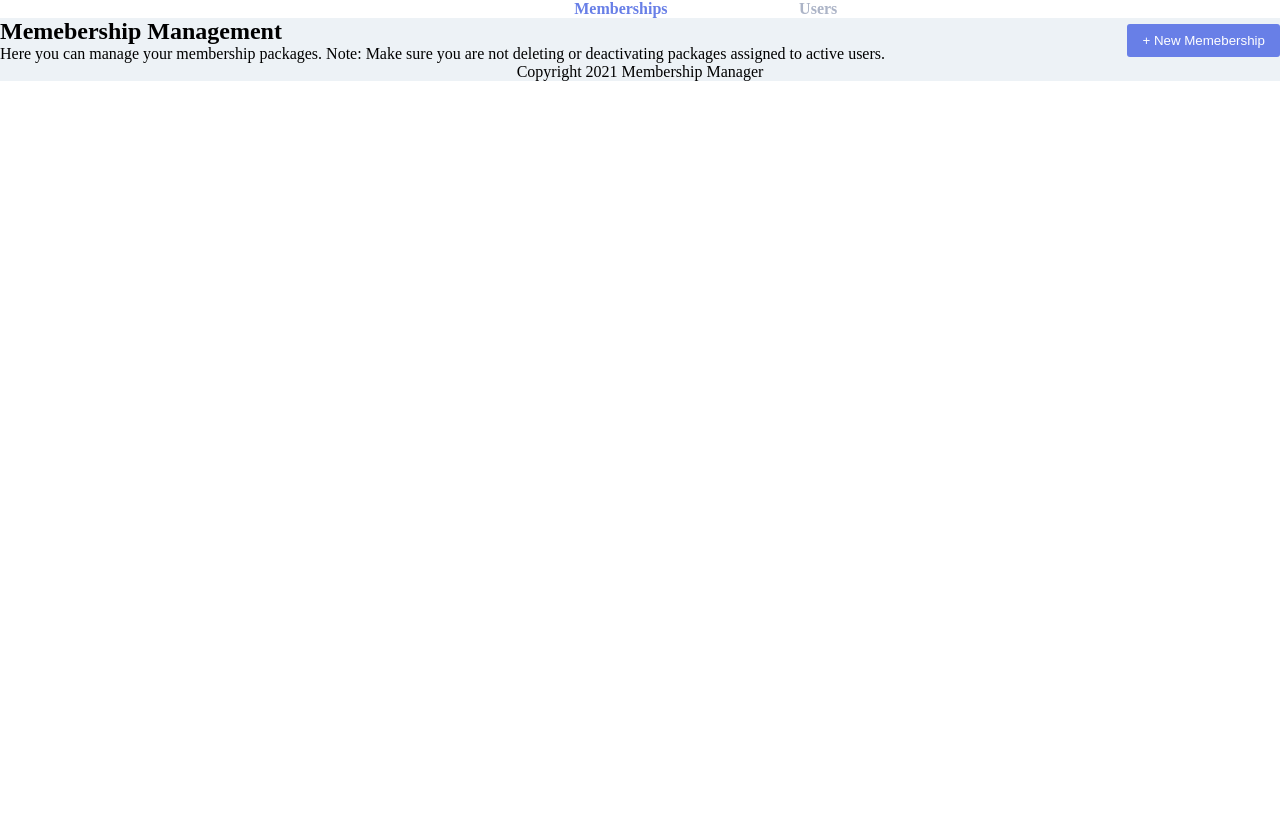
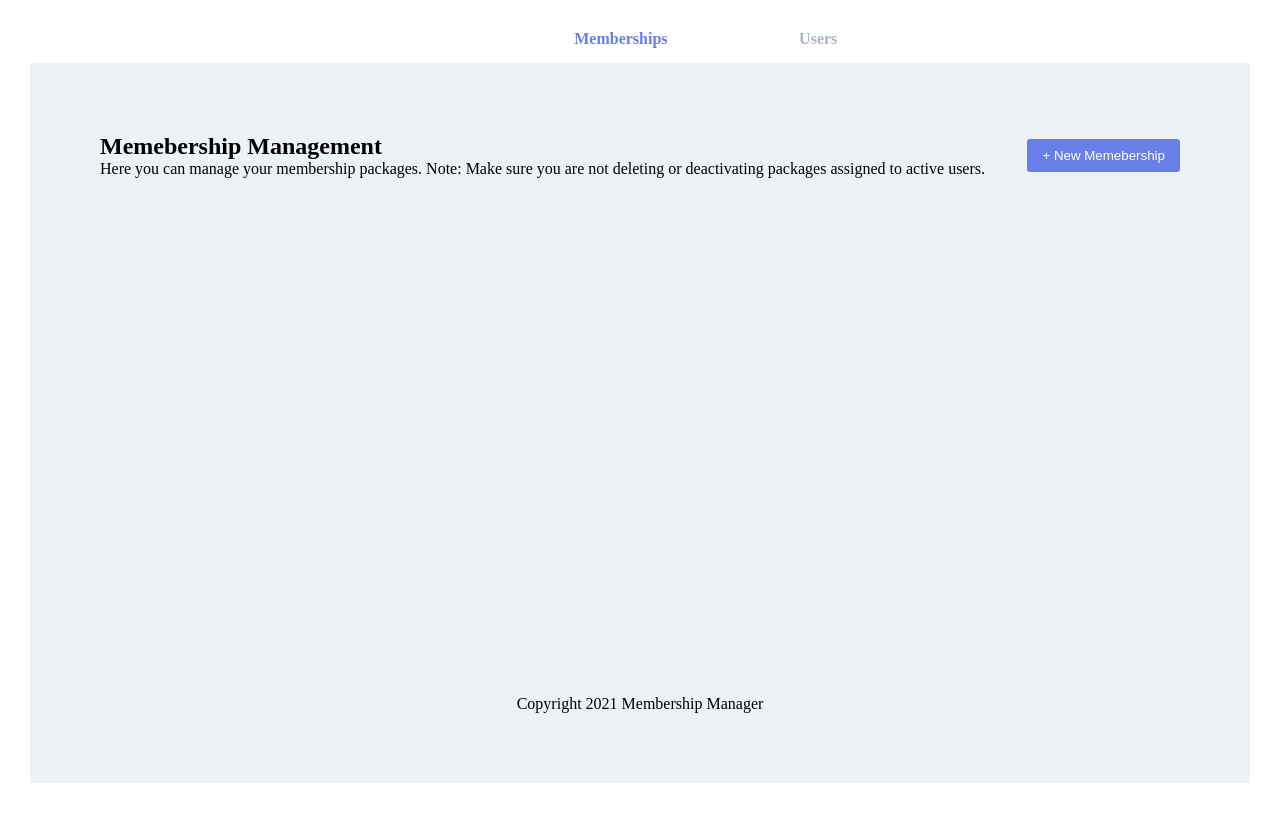
Before and after one commit to LukasCode5/NODE-11-12-memberships, a website: page public/index.html in a window 1280 px wide. Drawn offline with Linux system fonts and the light colour scheme; no server answers.

Commit message:
some fixes.

```diff
--- a/public/css/style.css
+++ b/public/css/style.css
@@ -1,12 +1,14 @@
 @import "reset.css";
 /*                                       INDEX.HTML START */
 body{
-    height: 100vh;
+    padding: 30px;
 }
 .header{
     display: flex;
     justify-content: center;
     align-items: center;
+    margin-bottom: 15px;
+
 }
 .link-container{
 display: flex;
@@ -17,6 +19,7 @@ gap: 100%;
     text-decoration: none;
     color: rgb(172, 180,199);
     font-weight: bold;
+
 }
 
 .header a.selected{
@@ -28,11 +31,16 @@ gap: 100%;
     display: flex;
     flex-direction: column;
     justify-content: space-between;
+    height:90vh;
+    padding: 70px;
 }
 .hero-title-container{
     display: flex;
     justify-content: space-between;
+    margin-bottom: 30px;
 }
+
+
 
 .mem-button-container{
     display: flex;
@@ -58,6 +66,7 @@ gap: 100%;
     background-color: white;
     padding: 20px;
     width: 30%;
+    text-align: center;
 }
 
 .card-del-container{
```
